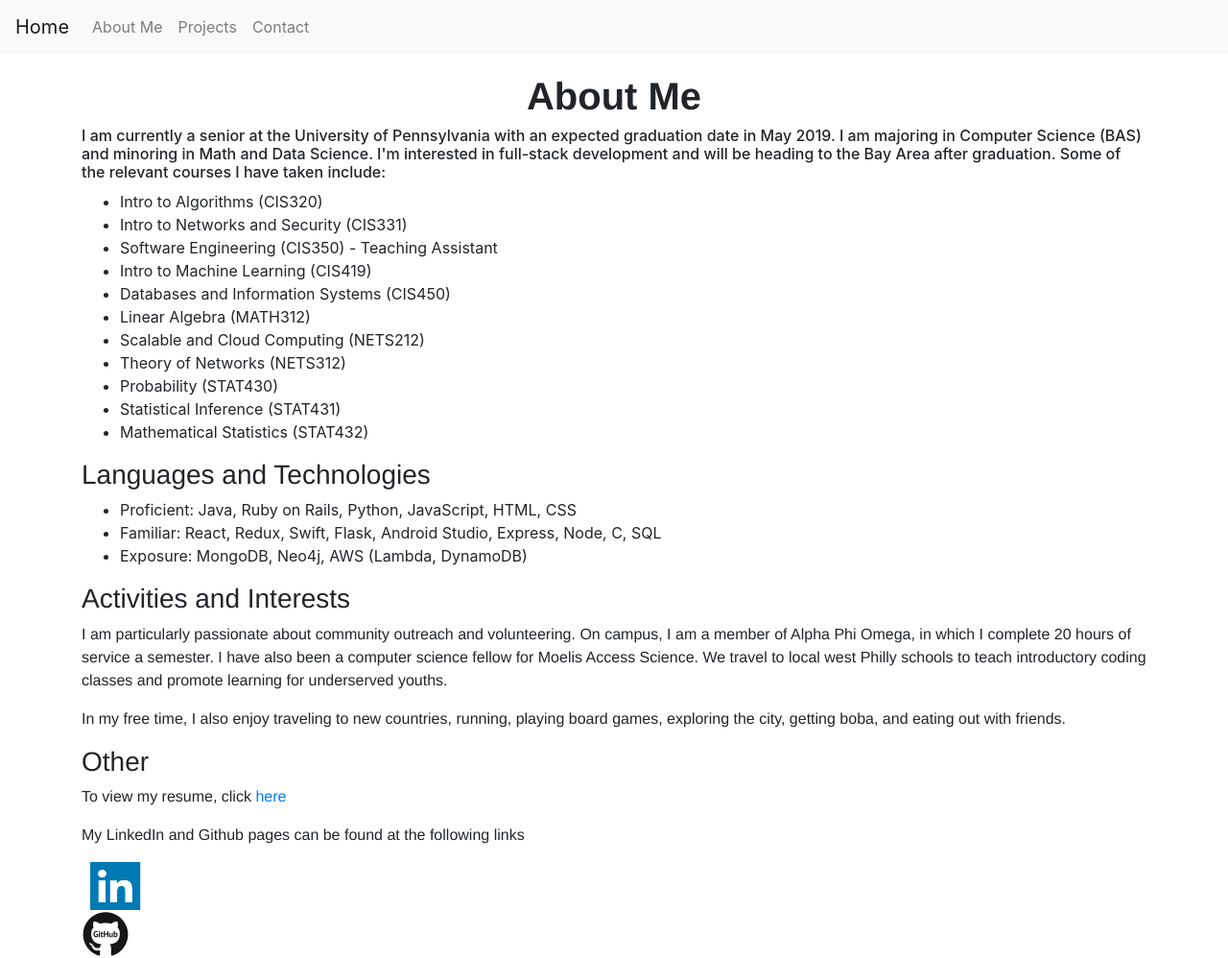
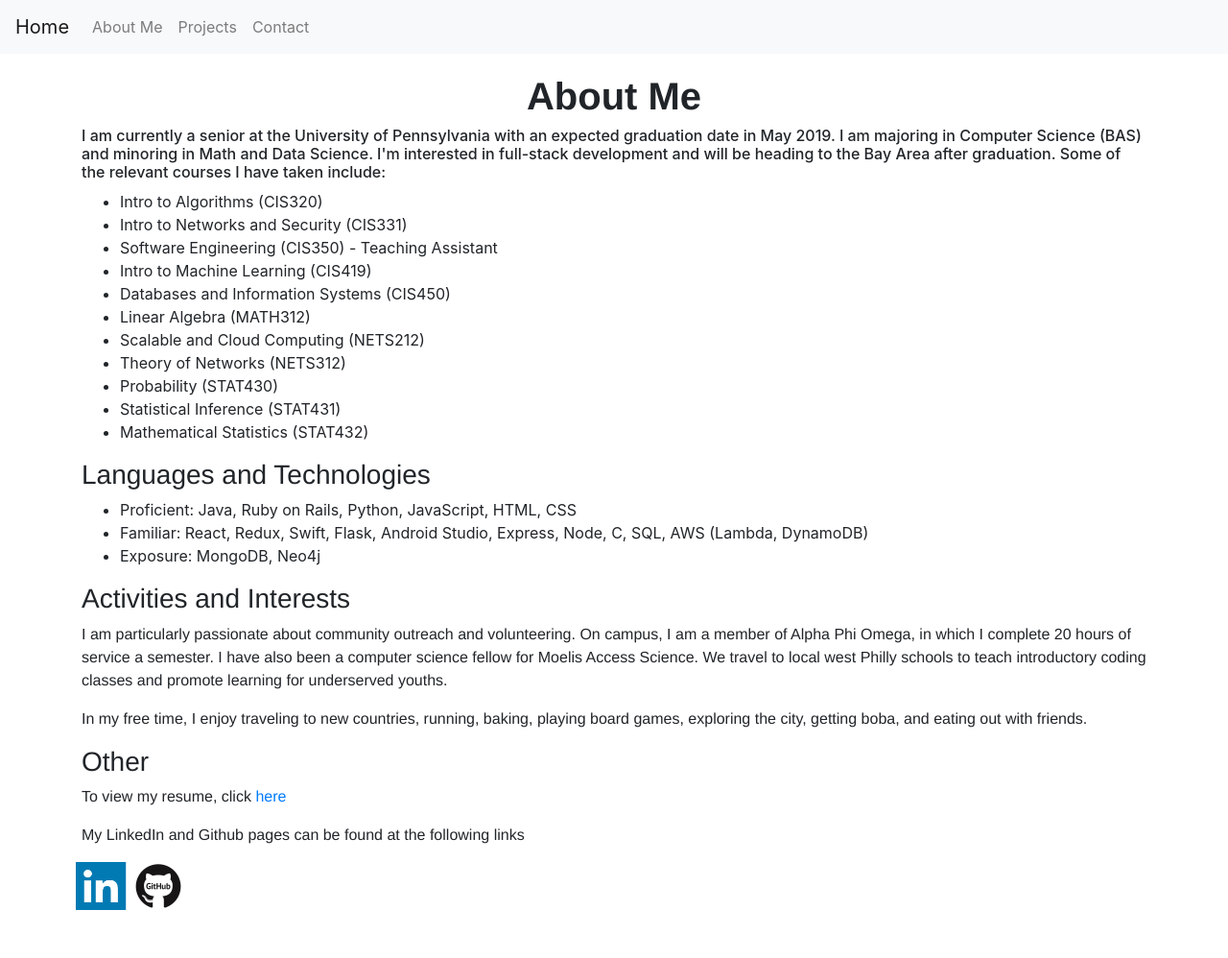
Before and after one commit to sarahrittgers26/sarahrittgers26.github.io, a plain HTML site: page about.html in a window 1280 px wide. Shown: the whole page at 96% size. After the commit the page ends 948 px from the top, so only its background shows below. Drawn offline with nearby package versions, Linux system fonts and the light colour scheme; a web font is replaced by a local one.

Commit message:
styling + reformatting changes

```diff
--- a/about.html
+++ b/about.html
@@ -10,6 +10,7 @@
     <script src="https://unpkg.com/scrollreveal@4.0.0/dist/scrollreveal.min.js"></script>
     <link href="https://fonts.googleapis.com/css?family=Pavanam" rel="stylesheet">
     <link rel="icon" href="./img/favicon_package_v0/favicon.ico"/>
+    <link rel="apple-touch-icon" sizes="57x57" href="./img/favicon_package_v0/apple-touch-icon.png" />
     <meta name="author" content="Sarah Rittgers">
     <title>About</title>
   </head>
@@ -66,8 +67,8 @@
 
         <ul class="unordered-list">
           <li>Proficient: Java, Ruby on Rails, Python, JavaScript, HTML, CSS</li>
-          <li>Familiar: React, Redux, Swift, Flask, Android Studio, Express, Node, C, SQL</li>
-          <li>Exposure: MongoDB, Neo4j, AWS (Lambda, DynamoDB)</li>
+          <li>Familiar: React, Redux, Swift, Flask, Android Studio, Express, Node, C, SQL, AWS (Lambda, DynamoDB)</li>
+          <li>Exposure: MongoDB, Neo4j</li>
         </ul>
       </div>
 
@@ -76,7 +77,7 @@
 
         <p>I am particularly passionate about community outreach and volunteering. On campus, I am a member of Alpha Phi Omega, in which I complete 20 hours of service a semester. I have also been a computer science fellow for Moelis Access Science. We travel to local west Philly schools to teach introductory coding classes and promote learning for underserved youths.</p>
 
-        <p>In my free time, I also enjoy traveling to new countries, running, playing board games, exploring the city, getting boba, and eating out with friends.</p>
+        <p>In my free time, I enjoy traveling to new countries, running, baking, playing board games, exploring the city, getting boba, and eating out with friends.</p>
       </div>
 
       <div class="to-reveal">
@@ -87,6 +88,7 @@
         <p>My LinkedIn and Github pages can be found at the following links
         </p>
 
+        <div class="row">
           <a href="https://www.linkedin.com/in/sarah-rittgers-62203a81" id="linkedIn">
             <img src="img/LinkedIn.png" alt="LinkedIn" style="width:70px;height:50px;
             border:0;">
@@ -95,11 +97,12 @@
             <img src="img/github.gif" alt="GitHub" style="width:50px;height:50px;border:0;padding:20">
           </a>
         </div>
+      </div>
 
     </div>
 
     <!-- Scripts  -->
-    <script src="script/index.js" type="text/javascript"></script>
+    <script src="script/scroll.js" type="text/javascript"></script>
   </body>
 
 </html>
```
Also changed, not shown: contact.html (+1 -0 lines), index.html (+1 -0 lines), projects.html (+6 -1 lines), script/scroll.js (renamed from script/index.js). Lines whose indentation alone changed are shown as unchanged.
